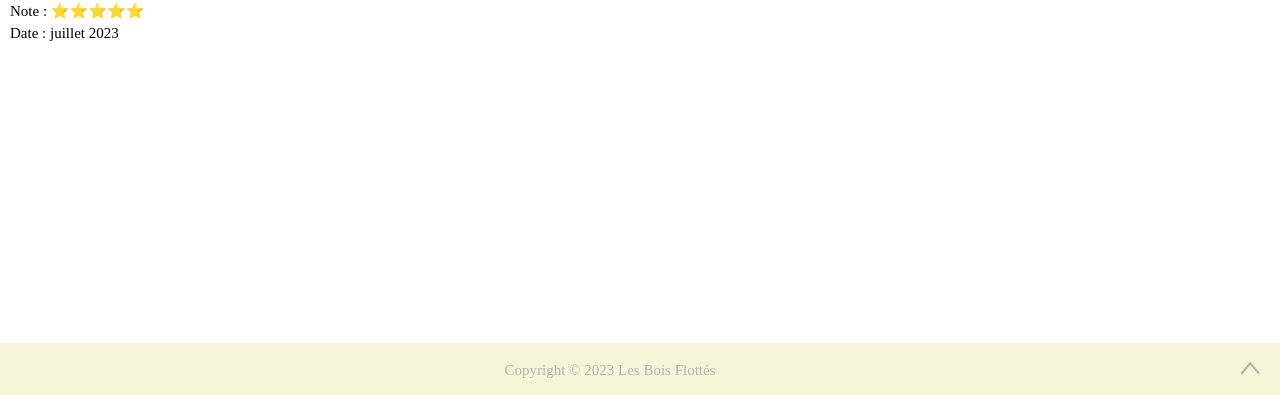
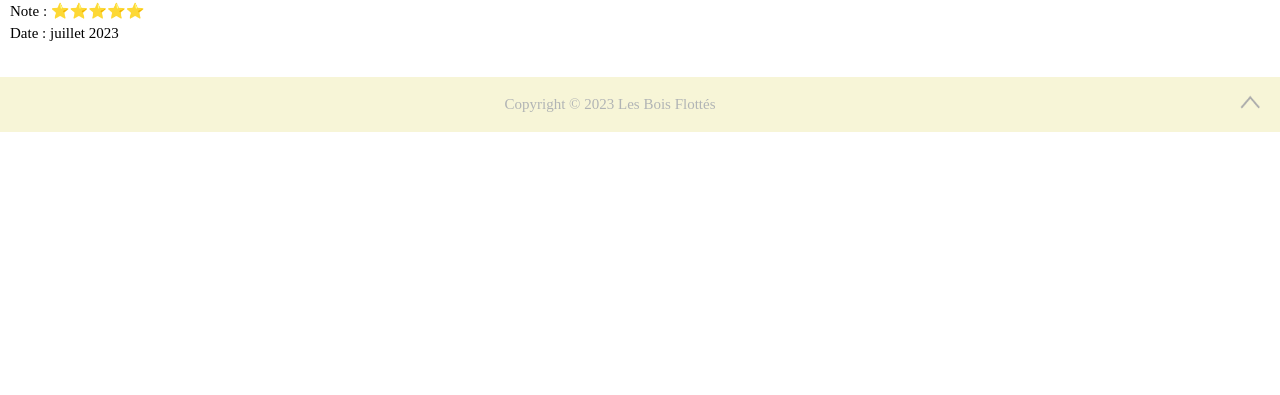
Before and after one commit to AlibertJimmy/Lesboisflottes, a React (Create React App) app: page / in a window 1280 px wide. Shown: the part 402-797 px from the top of the page. Built offline with nearby package versions, Linux system fonts and the light colour scheme.

Commit message:
Removed Fixed Property on Footer

```diff
--- a/src/components/Footer/Footer.jsx
+++ b/src/components/Footer/Footer.jsx
@@ -6,48 +6,7 @@ import { scrollToTop } from '../../utils/functions/functions';
 
 // Import Assets
 import ArrowUp from '../../assets/icon/arrowUp.png';
-
-// Import Style
-import styled from 'styled-components';
-import { commonHeaderFooter } from '../../utils/style/jsx/style';
-
-// Import Colors
-import colors from '../../utils/style/jsx/colors';
-
-const StyledFooter = styled.div`
-    ${commonHeaderFooter};
-
-    flex-direction: row;
-    align-items:center;
-
-    position: fixed;
-    bottom:0;
-
-    justify-content: space-between;
-
-    height:55px;
-
-
-    color: ${colors.link};
-
-    button#goToTopButton {
-        background-color: ${colors.backgroundHeaderFooter};
-        border: none;
-        padding: 10px 20px;
-        cursor: pointer;
-      }
-`;
-
-const StyledText = styled.div`
-      display:flex;
-      flex-direction: column;
-      text-align:center;
-`;
-
-const StyledP = styled.p`
-    font-size: 15px;
-    margin: 5px;
-`;
+import { StyledFooter, StyledP, StyledText } from '../../utils/style/jsx/Footer';
 
 function Footer () {
   const handleGoToTop = () => {
--- /dev/null
+++ b/src/utils/style/jsx/Footer.jsx
@@ -0,0 +1,38 @@
+// Import Style
+import styled from 'styled-components';
+
+// Import Colors
+import colors from './colors';
+import { commonHeaderFooter } from './style';
+
+export const StyledFooter = styled.div`
+    ${commonHeaderFooter};
+
+    flex-direction: row;
+    align-items:center;
+
+    justify-content: space-between;
+
+    height:55px;
+
+
+    color: ${colors.link};
+
+    button#goToTopButton {
+        background-color: ${colors.backgroundHeaderFooter};
+        border: none;
+        padding: 10px 20px;
+        cursor: pointer;
+      }
+`;
+
+export const StyledText = styled.div`
+      display:flex;
+      flex-direction: column;
+      text-align:center;
+`;
+
+export const StyledP = styled.p`
+    font-size: 15px;
+    margin: 5px;
+`;
```
